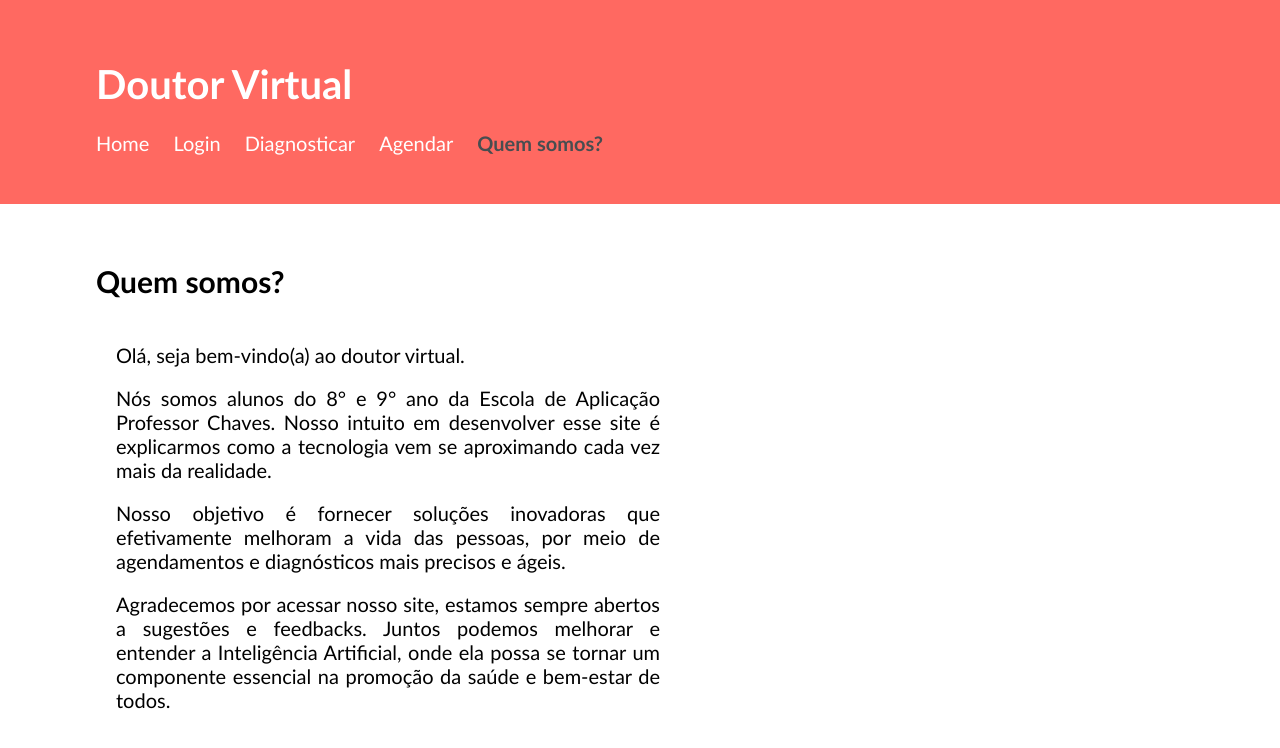
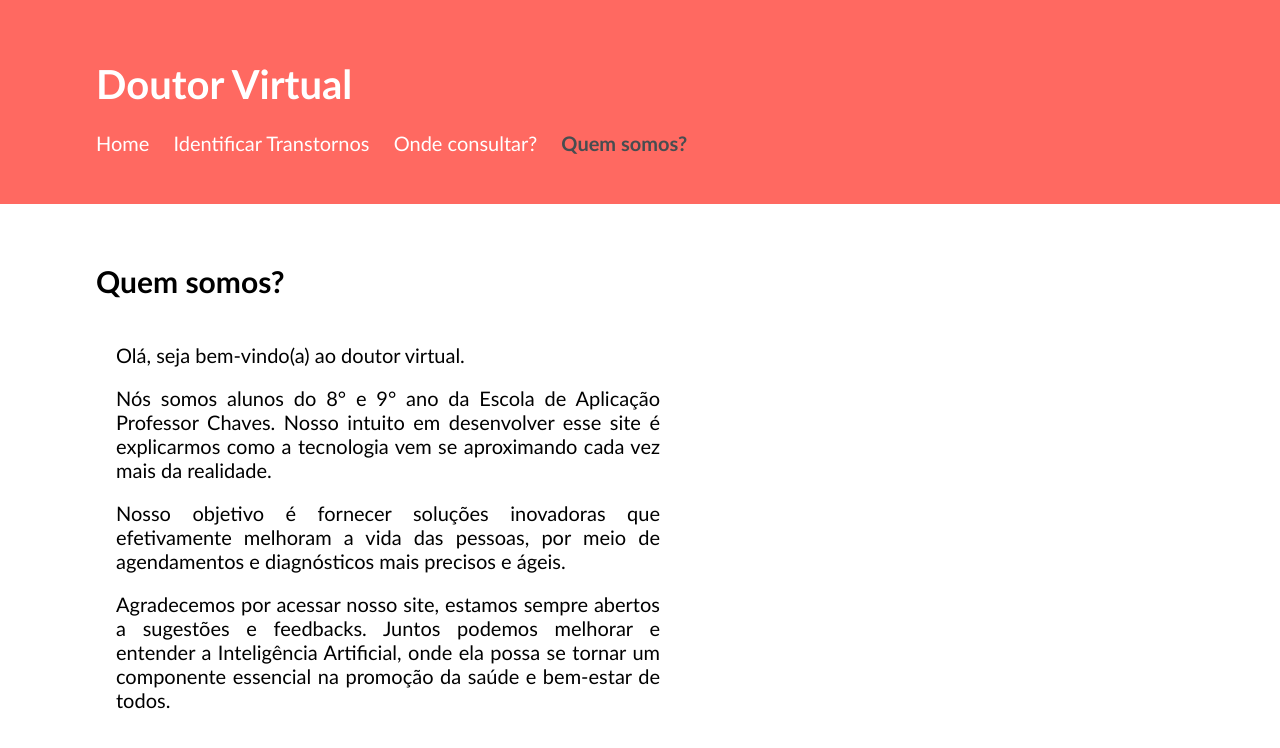
Before and after one commit to PauloJr14/Doutor-Virtual.quemsomos, a plain HTML site: page index.html in a window 1280 px wide. Drawn offline with Linux system fonts and the light colour scheme.

Commit message:
Add files via upload

```diff
--- a/index.html
+++ b/index.html
@@ -17,9 +17,8 @@
                     <h1>Doutor Virtual</h1>
                     <ul>
                         <li><a href="https://doutor-virtual.netlify.app/">Home</a></li>
-                        <li><a href="https://doutor-virtual-log.netlify.app/">Login</a></li>
-                        <li><a href="https://doutor-virtual-diag.netlify.app/">Diagnosticar</a></li>
-                        <li><a href="https://doutor-virtual-agen.netlify.app/">Agendar</a></li>
+                        <li><a href="https://doutor-virtual-transtornos.netlify.app/">Identificar Transtornos</a></li>
+                        <li><a href="https://doutor-virtual-consultar.netlify.app/">Onde consultar?</a></li>
                         <li id="estouaqui"><b>Quem somos?</b></li>
                     </ul>
                 </div>
```
